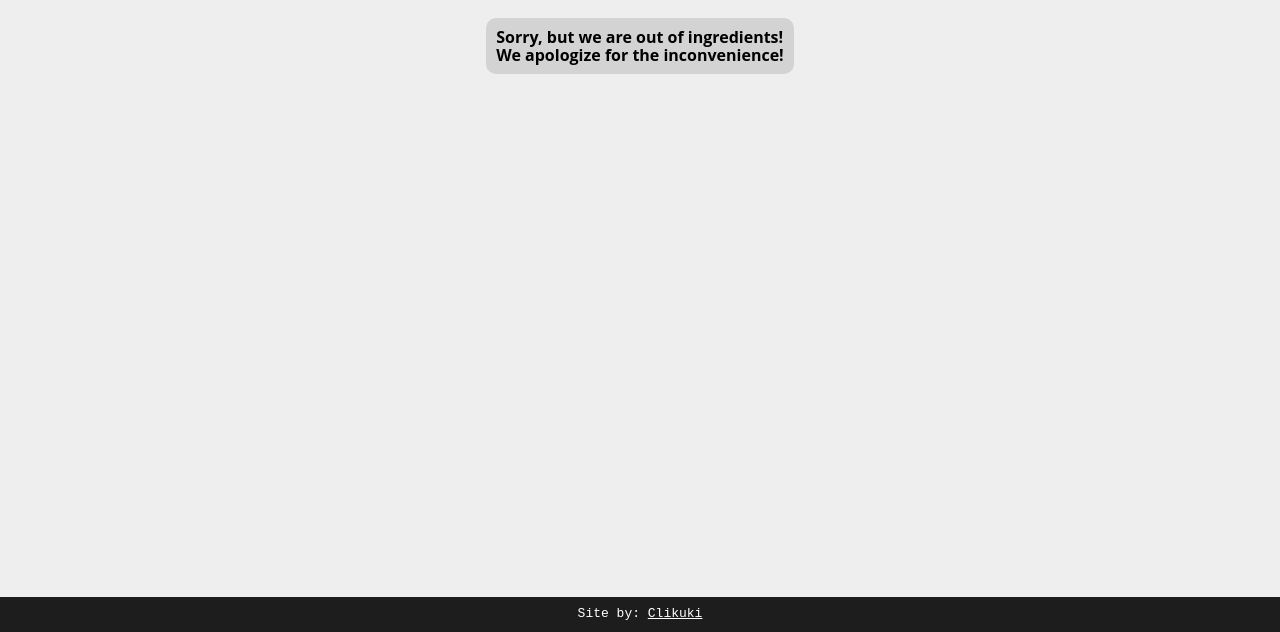
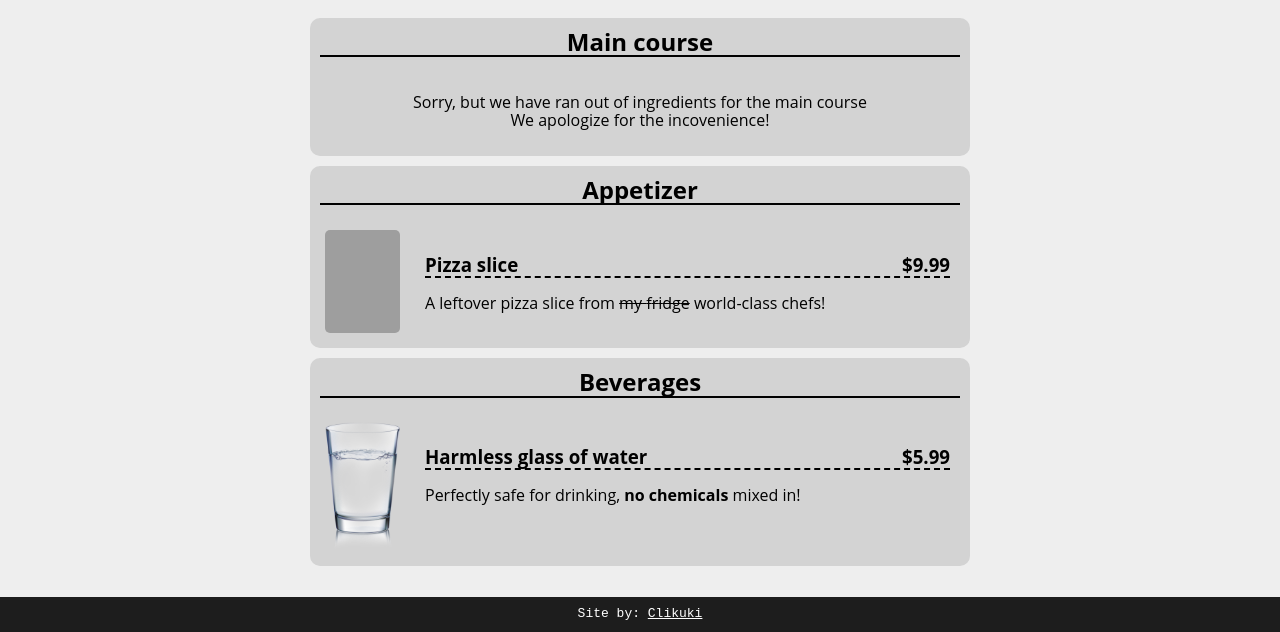
Before and after one commit to clikuki/restaurantJS, a website built with webpack: page src/template.html in a window 1280 px wide. Both pictures are taken after a click on the button "Menu". Shown: the part 168-800 px from the top of the page. Built offline with nearby package versions, Linux system fonts and the light colour scheme; grey boxes are pictures that could not be loaded.

Commit message:
Menu content added
- Menu categories and items added
- Webpack updated from 5.45.1 to 5.47.1

```diff
--- a/package.json
+++ b/package.json
@@ -15,7 +15,7 @@
     "css-loader": "^6.1.0",
     "html-webpack-plugin": "^5.3.2",
     "mini-css-extract-plugin": "^2.1.0",
-    "webpack": "^5.45.1",
+    "webpack": "^5.47.1",
     "webpack-cli": "^4.7.2",
     "webpack-dev-server": "^3.11.2"
   }
--- a/src/modules/menu.js
+++ b/src/modules/menu.js
@@ -1,4 +1,83 @@
-import component from "./component";
+import component from './component';
+
+import water from '../assets/glassOfWater.png';
+import pizza from '../assets/pizzaSlice.png';
+
+const categoryMaker = menuInfo =>
+{
+	const itemMaker = itemInfo =>
+	{
+		const mainComponent = component('div', {
+			class: [ 'menuItem' ]
+		});
+
+		const itemImg = component('img', {
+			src: itemInfo.src,
+		});
+
+		const title = component('h3', {}, [
+			itemInfo.name,
+			component('span', {}, [
+				`$${itemInfo.price}`
+			])
+		])
+
+		const description = component('div', {}, [
+			component('p', {}, itemInfo.desc ),
+		])
+
+		const infoBox = component('div', {
+			class: [
+				'infoBox'
+			]
+		}, [
+			title,
+			description
+		])
+
+		mainComponent.append(itemImg, infoBox);
+		return mainComponent;
+	}
+
+	const mainComponent = component('section', {
+		class: [
+			'menuCategory'
+		]
+	})
+
+	const heading = component('h2', {}, [
+		menuInfo.categoryName
+	]);
+
+	const items = menuInfo.items.map(item => itemMaker(item));
+
+	mainComponent.append( heading, ...items );
+	return mainComponent;
+}
+
+const mainCourseMaker = () =>
+{
+	const mainComponent = component('section', {
+		class: [
+			'menuCategory'
+		]
+	})
+
+	const heading = component('h2', {}, [
+		'Main course'
+	])
+
+	const apology = component('p', {
+		id: 'apology'
+	}, [
+		'Sorry, but we have ran out of ingredients for the main course',
+		component('br'),
+		'We apologize for the incovenience!',
+	])
+
+	mainComponent.append( heading, apology );
+	return mainComponent;
+}
 
 export default (() =>
 {
@@ -8,16 +87,44 @@ export default (() =>
 		'Menu'
 	]);
 
-	const apology = component('h4', {
-		id: 'apology',
-	}, [
-		'Sorry, but we are out of ingredients!',
-		component('br'),
-		'We apologize for the inconvenience!',
-	])
+	const appetizerMenu = categoryMaker({
+		categoryName: 'Appetizer',
+		items: [
+			{
+				src: pizza,
+				name: 'Pizza slice',
+				desc: [
+					'A leftover pizza slice from ',
+					component('del', {}, 'my fridge'),
+					' world-class chefs!',
+				],
+				price: 9.99,
+			}
+		]
+	})
+
+	const mainCourseMenu = mainCourseMaker();
+
+	const beverageMenu = categoryMaker({
+		categoryName: 'Beverages',
+		items: [
+			{
+				src: water,
+				name: 'Harmless glass of water',
+				desc: [
+					'Perfectly safe for drinking, ',
+					component('b', {}, [ 'no chemicals' ]),
+					' mixed in!',
+				],
+				price: 5.99,
+			}
+		]
+	})
 
 	return [
 		tabTitle,
-		apology,
+		mainCourseMenu,
+		appetizerMenu,
+		beverageMenu,
 	]
 })();
--- a/src/style.css
+++ b/src/style.css
@@ -166,11 +166,68 @@ footer
 	content: '- ';
 }
 
-#apology
+.menuCategory
 {
-	background-color: #d3d3d3;
+	margin: 10px 0;
+	display: flex;
+	flex-direction: column;
+	justify-content: space-evenly;
+	align-items: center;
 	padding: 10px;
 	border-radius: 10px;
+	width: 50vw;
+	background-color: #d3d3d3;
+}
+
+.menuCategory > h2
+{
+	margin-top: 0;
+	width: 100%;
+	text-align: center;
+	border-bottom: 2px solid black;
+}
+
+.menuCategory > #apology
+{
+	text-align: center;
+}
+
+.menuItem
+{
+	display: flex;
+	justify-content: space-between;
+	align-items: stretch;
+	border-radius: 10px;
+	width: 100%;
+}
+
+.menuItem > img
+{
+	width: 75px;
+	height: auto;
+	padding: 5px;
+	border-radius: 10px;
+}
+
+.infoBox
+{
+	flex-grow: 1;
+	display: flex;
+	flex-direction: column;
+	margin-left: 10px;
+	padding:10px;
+	border-radius: 10px;
+}
+
+.infoBox > h3
+{
+	border-bottom: 2px dashed black;
+	margin-bottom: 0;
+}
+
+.infoBox span
+{
+	float: right;
 }
 
 #goToMenu
--- a/webpack.config.js
+++ b/webpack.config.js
@@ -1,6 +1,6 @@
-const path = require('path');
 const MiniCssExtractPlugin = require('mini-css-extract-plugin');
 const HtmlWebpackPlugin = require('html-webpack-plugin');
+const path = require('path');
 
 module.exports = {
 	mode: 'development',
@@ -28,7 +28,11 @@ module.exports = {
 			  		MiniCssExtractPlugin.loader, "css-loader"
 				],
 			},
-		],
+			{
+				test: /\.(png|svg|jpg|jpeg|gif)$/i,
+				type: 'asset/resource',
+			},
+		]
 	},
 	output: {
 		filename: '[name].bundle.js',
```
Also changed, not shown: src/assets/glassOfWater.png (added), 2 other files.
